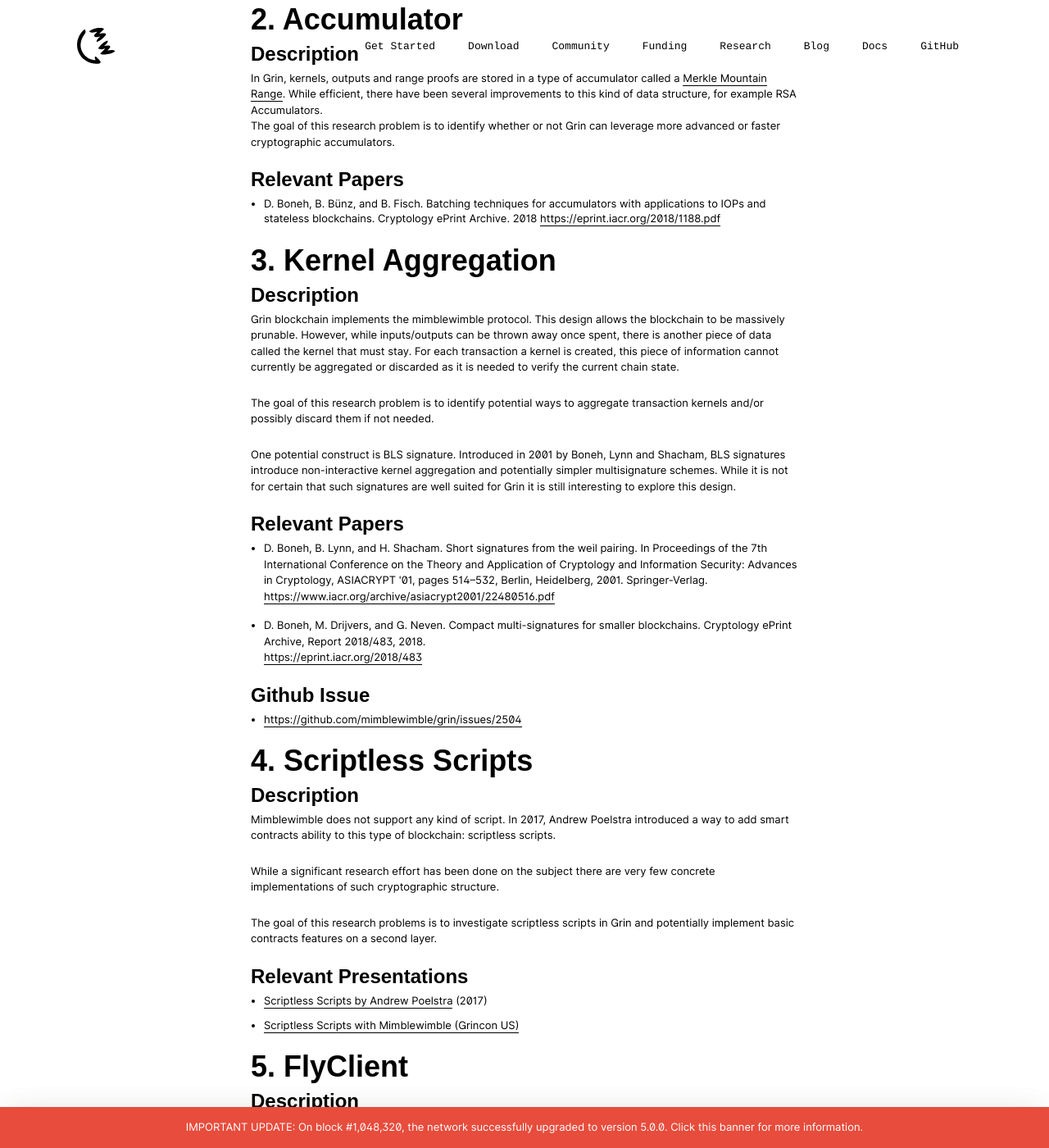
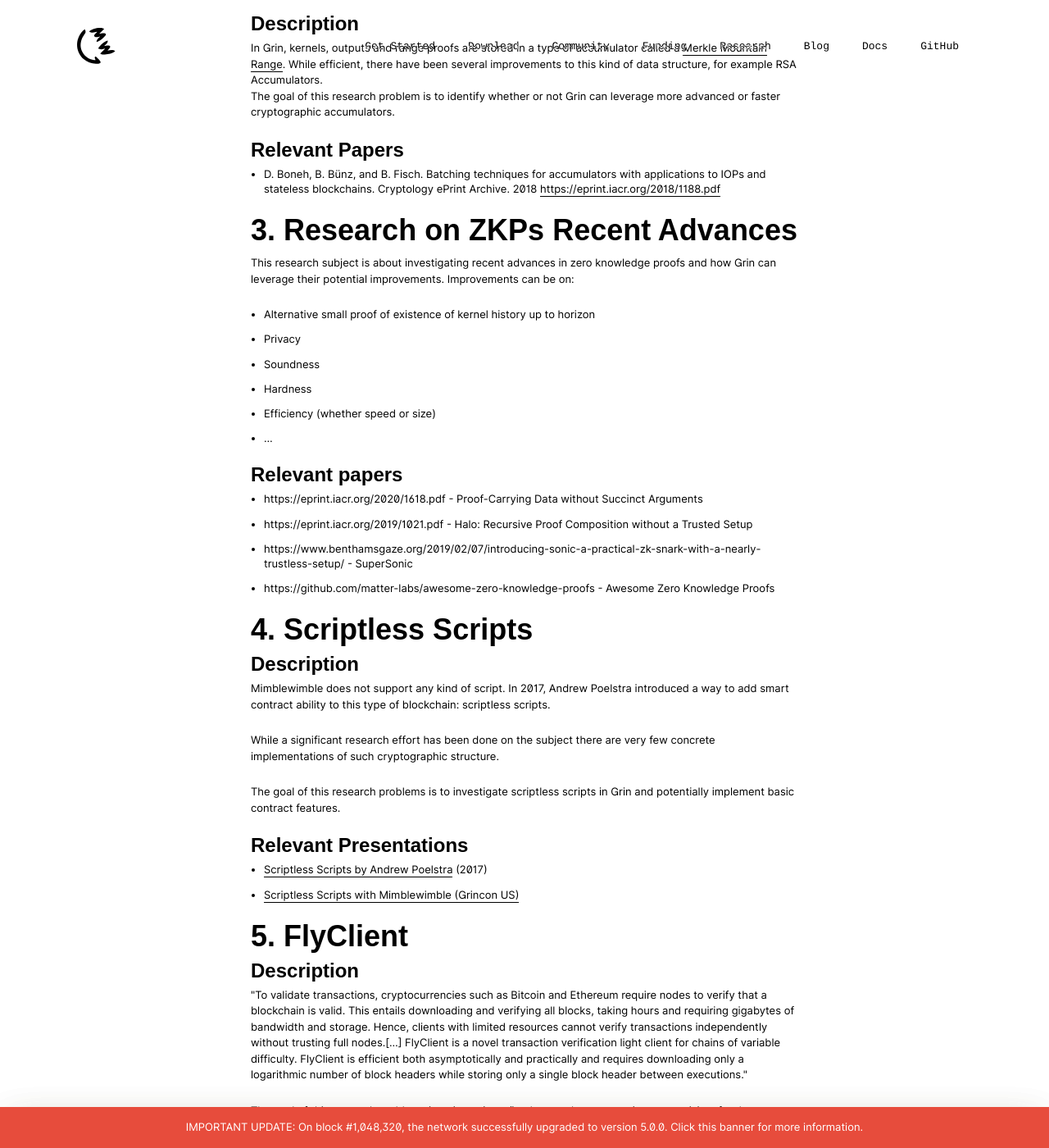
Before and after one commit to mimblewimble/site, a Jekyll site: the page built from open-research-problems.md, in a window 1280 px wide and 1400 px high, scrolled down 1273 px. Shown: the whole window at 82% size. Built offline with Jekyll 4.4.1, drawn with Linux system fonts in a browser that asks for light colours; nearby versions of some CDN libraries; our own code applies the rules of GitHub Pages for plain Markdown files; some of the changed text lies outside the part shown.

Commit message:
Update Open Resource problems (#246)

```diff
--- a/open-research-problems.md
+++ b/open-research-problems.md
@@ -13,14 +13,13 @@
 | --- | --- |
 | 1 | [BLS Signatures](#1-bls-signatures) |
 | 2 | [Accumulator](#2-accumulator) |
-| 3 | [Kernel Aggregation](#3-kernel-aggregation) |
+| 3 | [Research on ZKPs Recent Advances](#3-research-on-zkps-recent-advances) |
 | 4 | [Scriptless Scripts](#4-scriptless-scripts) |
 | 5 | [FlyClient](#5-flyclient) |
 | 6 | [Asynchronous Transaction Building](#6-asynchronous-transaction-building) |
 | 7 | [Reducing Linkability of Outputs On Chain](#7-reducing-linkability-of-outputs-on-chain) |
 | 8 | [Erlay Transaction Relaying](#8-erlay-transaction-relaying) |
 | 9 | [Payment Channel Hubs](#9-payment-channel-hubs) |
-| 10 | [Research on ZKPs Recent Advances](#10-research-on-zkps-recent-advances) |
 
 ## 1. BLS Signatures
 
@@ -58,37 +57,32 @@
 - D. Boneh, B. Bünz, and B. Fisch. Batching techniques for accumulators with applications to IOPs and stateless blockchains. Cryptology ePrint Archive. 2018
 [https://eprint.iacr.org/2018/1188.pdf](https://eprint.iacr.org/2018/1188.pdf)
 
-## 3. Kernel Aggregation
 
-### Description
+## 3. Research on ZKPs Recent Advances
 
-Grin blockchain implements the mimblewimble protocol. This design allows the blockchain to be massively prunable. However, while inputs/outputs can be thrown away once spent, there is another piece of data called the kernel that must stay. For each transaction a kernel is created, this piece of information cannot currently be aggregated or discarded as it is needed to verify the current chain state.
+This research subject is about investigating recent advances in zero knowledge proofs and how Grin can leverage their potential improvements. Improvements can be on:
+- Alternative small proof of existence of kernel history up to horizon
+- Privacy
+- Soundness
+- Hardness
+- Efficiency (whether speed or size)
+- ...
 
-The goal of this research problem is to identify potential ways to aggregate transaction kernels and/or possibly discard them if not needed.
-
-One potential construct is BLS signature. Introduced in 2001 by Boneh, Lynn and Shacham, BLS signatures introduce non-interactive kernel aggregation and potentially simpler multisignature schemes. While it is not for certain that such signatures are well suited for Grin it is still interesting to explore this design.
-
-### Relevant Papers
-
-- D. Boneh, B. Lynn, and H. Shacham. Short signatures from the weil pairing. In Proceedings of the 7th International Conference on the Theory and Application of Cryptology and Information Security: Advances in Cryptology, ASIACRYPT &#39;01, pages 514–532, Berlin, Heidelberg, 2001. Springer-Verlag.
-[https://www.iacr.org/archive/asiacrypt2001/22480516.pdf](https://www.iacr.org/archive/asiacrypt2001/22480516.pdf)
-
-- D. Boneh, M. Drijvers, and G. Neven. Compact multi-signatures for smaller blockchains. Cryptology ePrint Archive, Report 2018/483, 2018.
-[https://eprint.iacr.org/2018/483](https://eprint.iacr.org/2018/483)
-
-### Github Issue
-
-- [https://github.com/mimblewimble/grin/issues/2504](https://github.com/mimblewimble/grin/issues/2504)
+### Relevant papers
+ - https://eprint.iacr.org/2020/1618.pdf - Proof-Carrying Data without Succinct Arguments
+ - https://eprint.iacr.org/2019/1021.pdf - Halo: Recursive Proof Composition without a Trusted Setup
+ - https://www.benthamsgaze.org/2019/02/07/introducing-sonic-a-practical-zk-snark-with-a-nearly-trustless-setup/ - SuperSonic
+- https://github.com/matter-labs/awesome-zero-knowledge-proofs - Awesome Zero Knowledge Proofs
 
 ## 4. Scriptless Scripts
 
 ### Description
 
-Mimblewimble does not support any kind of script. In 2017, Andrew Poelstra introduced a way to add smart contracts ability to this type of blockchain: scriptless scripts.
+Mimblewimble does not support any kind of script. In 2017, Andrew Poelstra introduced a way to add smart contract ability to this type of blockchain: scriptless scripts.
 
 While a significant research effort has been done on the subject there are very few concrete implementations of such cryptographic structure.
 
-The goal of this research problems is to investigate scriptless scripts in Grin and potentially implement basic contracts features on a second layer.
+The goal of this research problems is to investigate scriptless scripts in Grin and potentially implement basic contract features.
 
 ### Relevant Presentations
 
@@ -101,7 +95,7 @@
 
 &quot;To validate transactions, cryptocurrencies such as Bitcoin and Ethereum require nodes to verify that a blockchain is valid. This entails downloading and verifying all blocks, taking hours and requiring gigabytes of bandwidth and storage. Hence, clients with limited resources cannot verify transactions independently without trusting full nodes.[...] FlyClient is a novel transaction verification light client for chains of variable difficulty. FlyClient is efficient both asymptotically and practically and requires downloading only a logarithmic number of block headers while storing only a single block header between executions.&quot;
 
-The goal of this research problems is to investigate/implement the necessaries prerequisites for the introduction of a FlyClient in Grin.
+The goal of this research problems is to investigate/implement the necessaries prerequisites for the introduction of FlyClient in Grin.
 
 ### Relevant Papers
 
@@ -160,23 +156,9 @@
 
 ## 9. Payment Channel Hubs
 
-Payment channel hubs offer the possibility of instant payments that improve privacy by joining transactions (like a coinjoin server), and improving scalability by pruning intermediate txs and potentially even aggregating kernels. The difficulty is in trying to design a PCH that is trustless (can't steal/freeze coins or rollback txs), and that doesn't learn everything about the individual transactions (amounts, input/output links, etc). These past few years have seen a lot of developments in this area (TumbleBit, Bolt, A2L, etc.) but nothing that can be directly applied to Grin in a way that doesn't requiring trusting hub operators to preserve your privacy.
+Payment channel hubs offer the possibility of instant payments that improve privacy by joining transactions (like a coinjoin server), and improving scalability by pruning intermediate txs and potentially even aggregating kernels. Grin already has NRD (NoRecentDuplicate) kernels waiting to be activated, which provide the relative timelocks needed for implementing basic payment channels. The difficulty is in trying to design a PCH that is trustless (can't steal/freeze coins or rollback txs), and that doesn't learn everything about the individual transactions (amounts, input/output links, etc). These past few years have seen a lot of developments in this area (TumbleBit, Bolt, A2L, etc.) but nothing that can be directly applied to Grin in a way that doesn't requiring trusting hub operators to preserve your privacy.
 
 ### Relevant papers
  - https://eprint.iacr.org/2016/701 - Bolt
  - https://eprint.iacr.org/2016/575 - TumbleBit
  - https://eprint.iacr.org/2019/589 - Anonymous Atomic Locks (A2L)
-
-## 10. Research on ZKPs Recent Advances
-
-This research subject is about investigating recent advances in zero knowledge proofs and how Grin can leverage their potential improvements. Improvements can be on:
-- Privacy
-- Soundness
-- Hardness
-- Efficiency (whether speed or size)
-- ...
-
-### Relevant papers
- - https://eprint.iacr.org/2019/1021.pdf - Halo: Recursive Proof Composition without a Trusted Setup
- - https://www.benthamsgaze.org/2019/02/07/introducing-sonic-a-practical-zk-snark-with-a-nearly-trustless-setup/ - SuperSonic
-- https://github.com/matter-labs/awesome-zero-knowledge-proofs - Awesome Zero Knowledge Proofs
```
Also changed, not shown: other parts of open-research-problems.md (+2 -0 lines).
